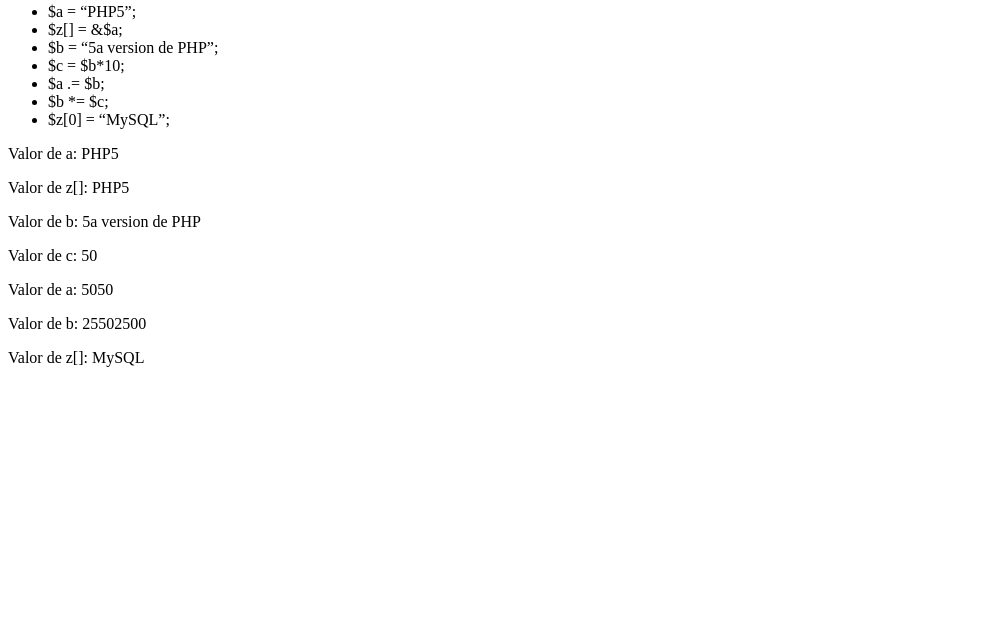
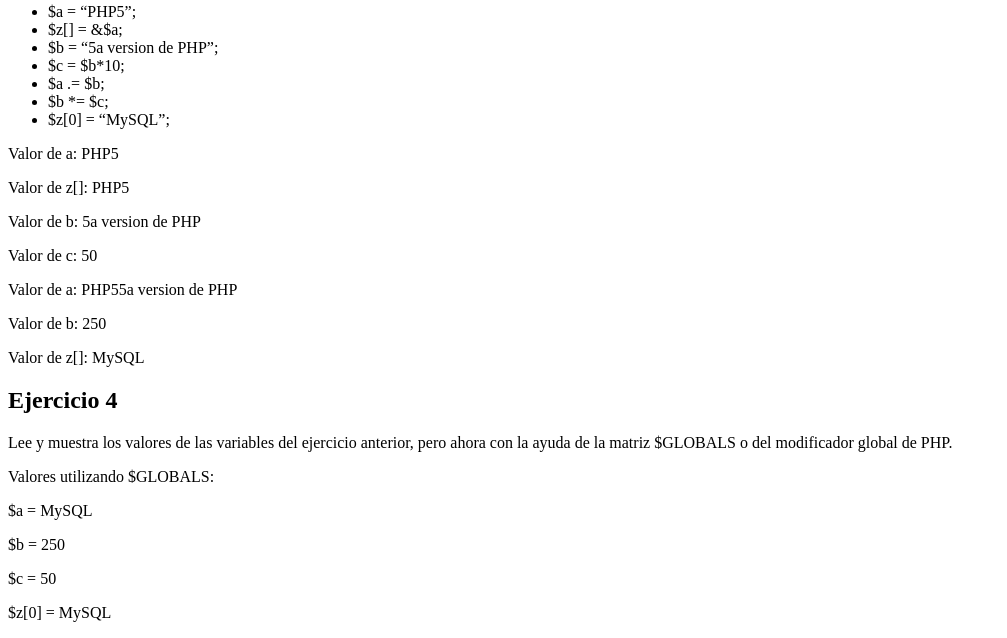
Before and after one commit to ErasmoAG/tecweb, a PHP site: page / in a window 1280 px wide. Shown: the part 855-1493 px from the top of the page, without its empty margins (0-1007 px from the left). Before the commit the page ends 1222 px from the top, so only its background shows below. Run offline with PHP 8.4, Linux system fonts and the light colour scheme.

Commit message:
Se realizo el cuarto ejercicio

```diff
--- a/practicas/p04-base/index.php
+++ b/practicas/p04-base/index.php
@@ -64,7 +64,7 @@
 
     echo "<h4>Explicación:</h4>";
     echo "<p>En la segunda asignación, la referencia de c sigue apuntando a a, por lo que su valor también cambia.</p>";
-
+    unset($a, $b, $c);
     ?>
     <h2>Ejercicio 3</h2>
     <p>Muestra el contenido de cada variable inmediatamente después de cada asignación, verificar la evolución del tipo de estas variables (imprime todos los componentes de los arreglo):</p>
@@ -103,7 +103,19 @@
 
 
     ?>
+    <h2>Ejercicio 4</h2>
+    <p>Lee y muestra los valores de las variables del ejercicio anterior, pero ahora con la ayuda de la matriz $GLOBALS o del modificador global de PHP.</p>
+    <?php
+    global $a, $b, $c, $z;
 
+    echo '<p>Valores utilizando $GLOBALS:</p>';
+
+    echo "<p>\$a = ".$GLOBALS['a']."</p>";
+    echo "<p>\$b = ".$GLOBALS['b']."</p>";
+    echo "<p>\$c = ".$GLOBALS['c']."</p>";
+    echo "<p>\$z[0] = ".$GLOBALS['z'][0]."</p>";
+
+    ?>
 
 </body>
 </html>
```
